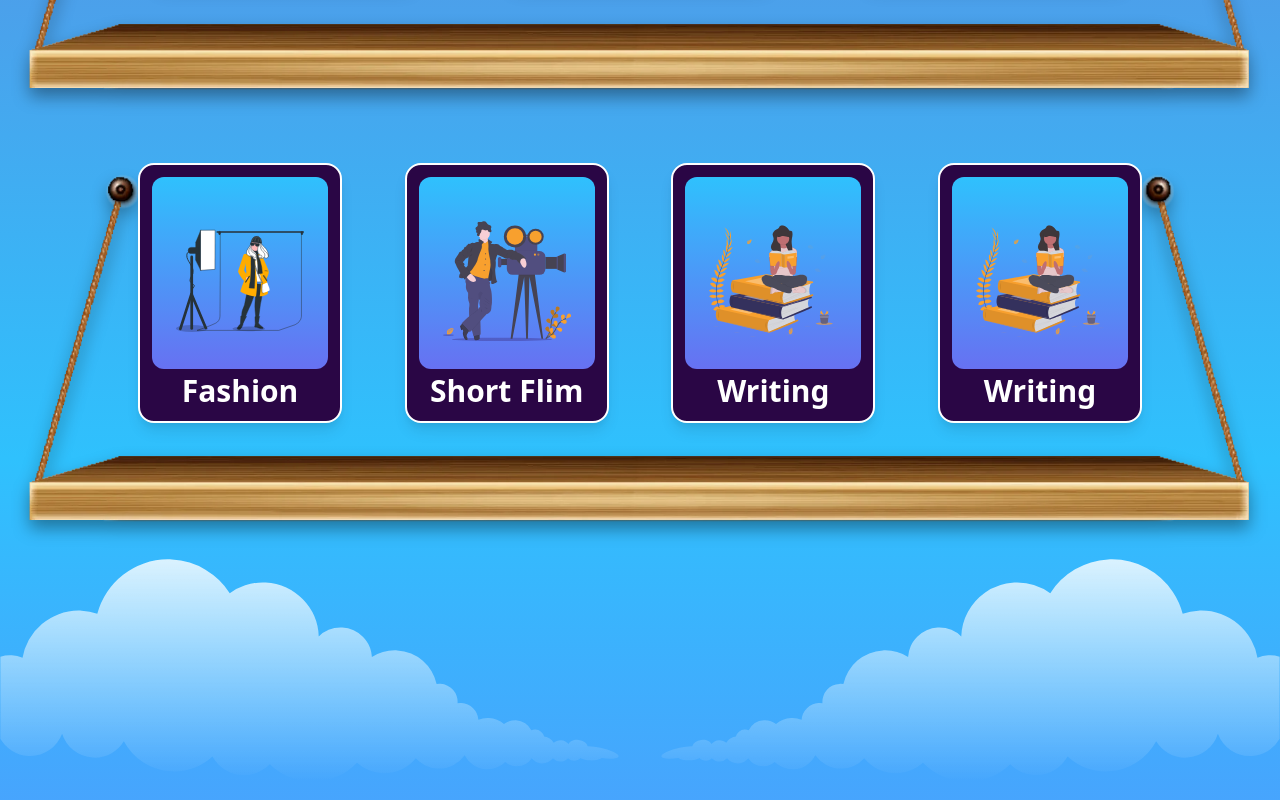
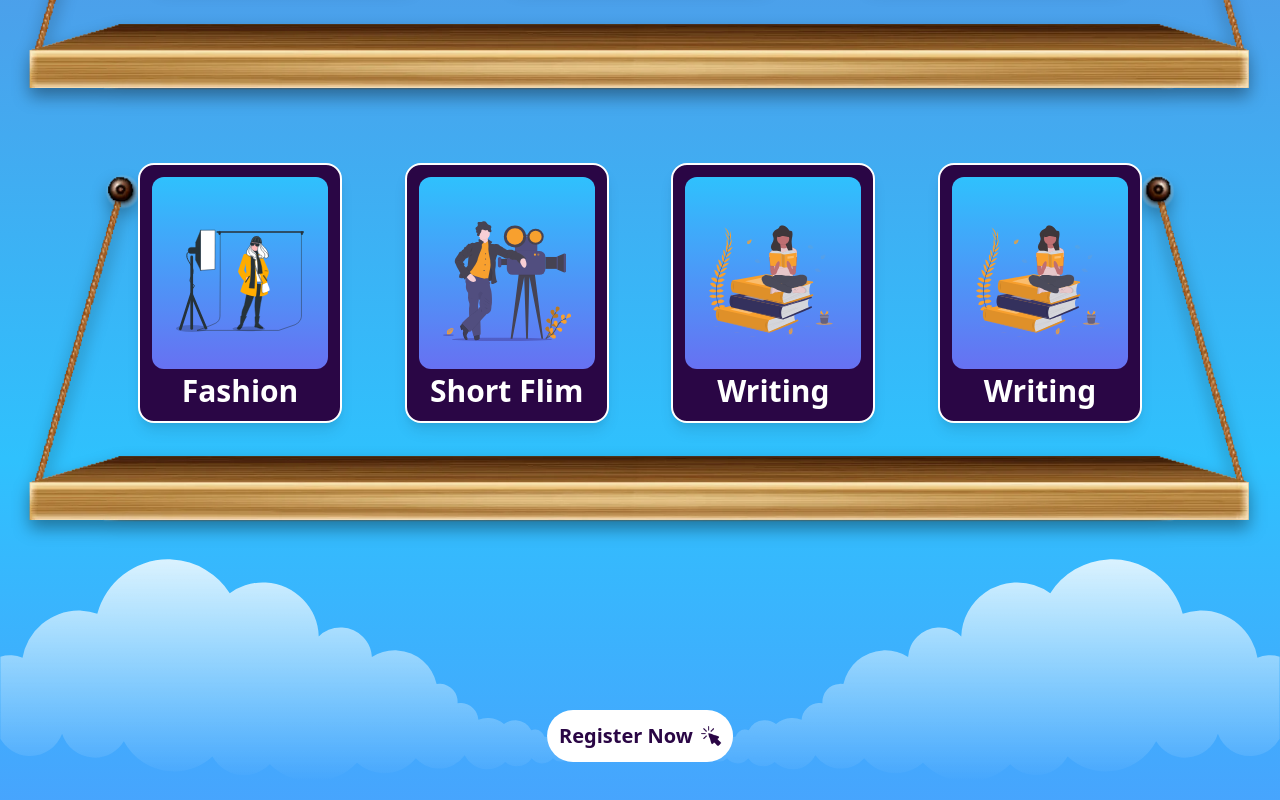
Before and after one commit to SohinijRover/KSTAR, a React (Create React App) app: page / in a window 1280 px wide. Shown: the part 1990-2790 px from the top of the page. Built offline with nearby package versions, Linux system fonts and the light colour scheme.

Commit message:
bottom register button

```diff
--- a/src/Components/Home/Header.js
+++ b/src/Components/Home/Header.js
@@ -79,7 +79,7 @@ function Header() {
               href="#"
               target="_blank"
               rel="noreferrer"
-              className="flex items-center text-viodeep font-bold text-xl p-3 rounded-full bg-white"
+              className="flex items-center text-viodeep font-bold text-xl p-3 rounded-full bg-white z-50 hover:bg-gray-200"
             >
               <span className="flex gap-2 items-center">Register Now
               <img
--- a/src/Components/Home/Hero.js
+++ b/src/Components/Home/Hero.js
@@ -9,8 +9,14 @@ import { Link } from "react-scroll";
 
 function Hero() {
   return (
-    <div className="bg-gradient-to-b from-vioblend via-blue to-vioblend2 pb-10 z-0 absolute" style={{top: "110vh"}}>
-      <div className="hidden md:block md:mt-0 md:absolute left-8 w-full md:w-2/12 z-30" style={{top: "-37vh"}}>
+    <div
+      className="bg-gradient-to-b from-vioblend via-blue to-vioblend2 pb-10 z-0 absolute"
+      style={{ top: "110vh" }}
+    >
+      <div
+        className="hidden md:block md:mt-0 md:absolute left-8 w-full md:w-2/12 z-30"
+        style={{ top: "-37vh" }}
+      >
         <img
           src="./assets/Home/Prizetag.png"
           alt="Prize_Money"
@@ -98,7 +104,10 @@ function Hero() {
           </svg>
         </Link>
       </div>
-      <div className="absolute lg:-bottom-52 z-10 h-full" style={{top: "-67vh"}}>
+      <div
+        className="absolute lg:-bottom-52 z-10 h-full"
+        style={{ top: "-67vh" }}
+      >
         <img src="./assets/Home/cloud.svg" alt="cloud_main" />
       </div>
       <div className="container mx-auto">
@@ -110,7 +119,7 @@ function Hero() {
             id="challenge"
           />
         </div>
-        <div className="relative" style={{bottom: "-26rem"}}>
+        <div className="relative" style={{ bottom: "-26rem" }}>
           <BgBench />
         </div>
         <CardInfo />
@@ -118,8 +127,24 @@ function Hero() {
           <BgBenchTwo />
         </div>
       </div>
-      <div className="lg:mt-24">
+      <div className="lg:mt-24 relative">
         <img src="./assets/Home/dual_cloude.svg" alt="dual_cloude" />
+        <a
+          href="#"
+          target="_blank"
+          rel="noreferrer"
+          className="flex items-center text-viodeep font-bold text-xl p-3 rounded-full bg-white absolute left-1/2 bottom-5 z-50 hover:bg-gray-200"
+          style={{transform: "translateX(-50%)"}}
+        >
+          <span className="flex gap-2 items-center">
+            Register Now
+            <img
+              src="./assets/Home/click.png"
+              alt="register"
+              className="w-5 h-5 md:w-5 md:h-5"
+            />
+          </span>
+        </a>
       </div>
       <div className="container mx-auto">
         <div className="px-8 md:px-20 pt-10">
```
